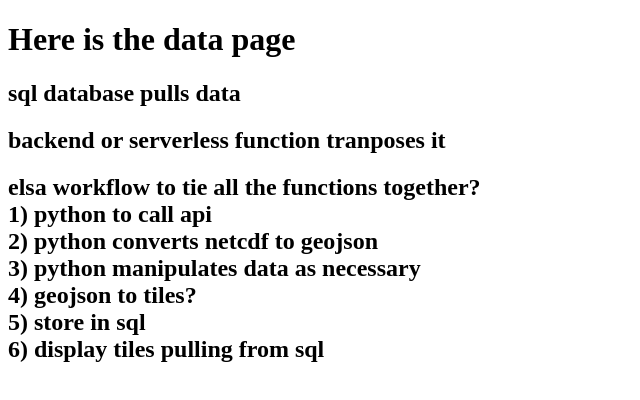
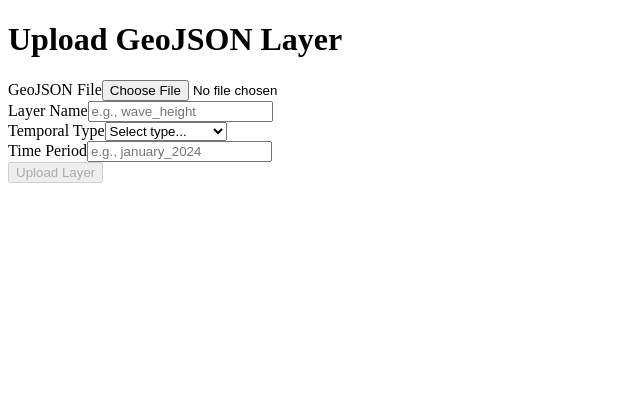
Before and after one commit to gumby9000/wavy, a Next.js app: page /data in a window 1280 px wide. Shown: the top 400 px of the page, without its empty margins (0-640 px from the left). Built offline with nearby package versions, Linux system fonts and the light colour scheme.

Commit message:
vertical timeline

```diff
--- a/src/components/Map.js
+++ b/src/components/Map.js
@@ -75,11 +75,11 @@ const Map = () => {
                     if (!waveResponse.ok) throw new Error('Failed to load wave height data');
 
                     // const waveData = await waveResponse.json();
-                    const waveData = await fetchLayerData('wave_height', 'current', 'jan24');
+                    //const waveData = await fetchLayerData('wave_height', 'current', 'jan24');
 
                     map.current.addSource('wave-height-grid', {
                         'type': 'geojson',
-                        'data': waveData
+                        'data': '/geojson/wave_height_grid.geojson'
                     });
 
                     map.current.addLayer({
--- a/src/pages/api/layers.js
+++ b/src/pages/api/layers.js
@@ -6,16 +6,18 @@ const supabase = createClient(
 )
 
 export default async function handler(req, res) {
-    const {layer_name, temporal_type, time_period} = req.query;
+    const {layerName, temporalType, timePeriod} = req.query;
 
+    if(req.method == 'GET') {
+        const {layerName, temporalType, timePeriod} = req.query;
         try {
             const {data, error} = await supabase
                 .from('static_layers')
                 .select('geojson')
                 .match({
-                layer_name: layer_name,
-                temporal_type: temporal_type,
-                time_period: time_period
+                    layerName: layerName,
+                    temporalType: temporalType,
+                    timePeriod: timePeriod
                 })
                 .single();
 
@@ -30,3 +32,32 @@ export default async function handler(req, res) {
             res.status(500).json({error: error.message});
         }
     }
+    else if (req.method == 'POST') {
+        try {
+            const { layerName, temporalType, timePeriod, geojsonData} = req.body
+
+            const { data, error} = await supabase
+                .from('static_layers')
+                .insert({
+                    layerName: layerName,
+                    temporalType: temporalType,
+                    timePeriod: timePeriod,
+                    geojsonData: geojsonData
+                })
+                .select()
+
+            if (error) throw error
+
+            res.status(200).json({success: true, data})
+        }
+        catch (error) {
+        console.error('Error uploading layer: ', error);
+        res.status(500).json({error: error.message});
+        }
+    }
+
+    else {
+        res.setHeader('Allow', ['GET', 'POST'])
+        res.status(405).json({error: `Method ${req.method} not allowed`})
+    }
+}
--- a/src/pages/data.js
+++ b/src/pages/data.js
@@ -1,18 +1,141 @@
-export default function data() {
+// pages/data.js
+import { useState } from 'react'
+import { createClient } from '@supabase/supabase-js'
+
+const DataPage = () => {
+    const [file, setFile] = useState(null)
+    const [layerName, setLayerName] = useState('')
+    const [temporalType, setTemporalType] = useState('')
+    const [timePeriod, setTimePeriod] = useState('')
+    const [status, setStatus] = useState('')
+
+    const handleFileChange = (e) => {
+        const selectedFile = e.target.files[0]
+        setFile(selectedFile)
+    }
+
+    const handleSubmit = async (e) => {
+        e.preventDefault()
+        setStatus('Uploading...')
+
+        try {
+            const reader = new FileReader()
+            reader.onload = async (e) => {
+                const geojsonData = JSON.parse(e.target.result)
+
+                const response = await fetch('/api/layers', {
+                    method: 'POST',
+                    headers: {
+                        'Content-Type': 'application/json',
+                    },
+                    body: JSON.stringify({
+                        layerName,
+                        temporalType,
+                        timePeriod,
+                        geojsonData
+                    }),
+                })
+
+                if (!response.ok) {
+                    throw new Error('Upload failed')
+                }
+
+                setStatus('Upload successful!')
+                // Reset form
+                setFile(null)
+                setLayerName('')
+                setTemporalType('')
+                setTimePeriod('')
+            }
+
+            reader.readAsText(file)
+        } catch (error) {
+            console.error('Error:', error)
+            setStatus('Error uploading file: ' + error.message)
+        }
+    }
+
     return (
-        <>
-            <h1>Here is the data page</h1>
-            <h2>sql database pulls data</h2>
-            <h2>backend or serverless function tranposes it</h2>
-            <h2>elsa workflow to tie all the functions together?
-                <br/>
-                1) python to call api<br/>
-                2) python converts netcdf to geojson<br/>
-                3) python manipulates data as necessary<br/>
-                4) geojson to tiles?<br/>
-                5) store in sql <br/>
-                6) display tiles pulling from sql <br/>
-            </h2>
-        </>
+        <div className="min-h-screen bg-gray-100 py-12 px-4 sm:px-6 lg:px-8">
+            <div className="max-w-md mx-auto bg-white p-8 rounded-lg shadow">
+                <h1 className="text-2xl font-bold mb-6">Upload GeoJSON Layer</h1>
+
+                <form onSubmit={handleSubmit} className="space-y-6">
+                    <div>
+                        <label className="block text-sm font-medium text-gray-700">
+                            GeoJSON File
+                        </label>
+                        <input
+                            type="file"
+                            accept=".geojson,application/json"
+                            onChange={handleFileChange}
+                            className="mt-1 block w-full border border-gray-300 rounded-md shadow-sm p-2"
+                            required
+                        />
+                    </div>
+
+                    <div>
+                        <label className="block text-sm font-medium text-gray-700">
+                            Layer Name
+                        </label>
+                        <input
+                            type="text"
+                            value={layerName}
+                            onChange={(e) => setLayerName(e.target.value)}
+                            className="mt-1 block w-full border border-gray-300 rounded-md shadow-sm p-2"
+                            placeholder="e.g., wave_height"
+                            required
+                        />
+                    </div>
+
+                    <div>
+                        <label className="block text-sm font-medium text-gray-700">
+                            Temporal Type
+                        </label>
+                        <select
+                            value={temporalType}
+                            onChange={(e) => setTemporalType(e.target.value)}
+                            className="mt-1 block w-full border border-gray-300 rounded-md shadow-sm p-2"
+                            required
+                        >
+                            <option value="">Select type...</option>
+                            <option value="current">Current</option>
+                            <option value="monthly_average">Monthly Average</option>
+                            <option value="historical">Historical</option>
+                        </select>
+                    </div>
+
+                    <div>
+                        <label className="block text-sm font-medium text-gray-700">
+                            Time Period
+                        </label>
+                        <input
+                            type="text"
+                            value={timePeriod}
+                            onChange={(e) => setTimePeriod(e.target.value)}
+                            className="mt-1 block w-full border border-gray-300 rounded-md shadow-sm p-2"
+                            placeholder="e.g., january_2024"
+                            required
+                        />
+                    </div>
+
+                    <button
+                        type="submit"
+                        disabled={!file}
+                        className="w-full bg-blue-500 text-white py-2 px-4 rounded-md hover:bg-blue-600 disabled:bg-gray-400"
+                    >
+                        Upload Layer
+                    </button>
+                </form>
+
+                {status && (
+                    <div className="mt-4 p-4 rounded-md bg-gray-50">
+                        {status}
+                    </div>
+                )}
+            </div>
+        </div>
     )
 }
+
+export default DataPage
```
Also changed, not shown: src/components/MonthTimeline.js (added, +96 -0 lines), src/pages/Wavy.js (+11 -2 lines), src/pages/api/upload-layer.js (added), src/services/tile_processing/json_to_tile.js (added). Lines whose indentation alone changed are shown as unchanged.
